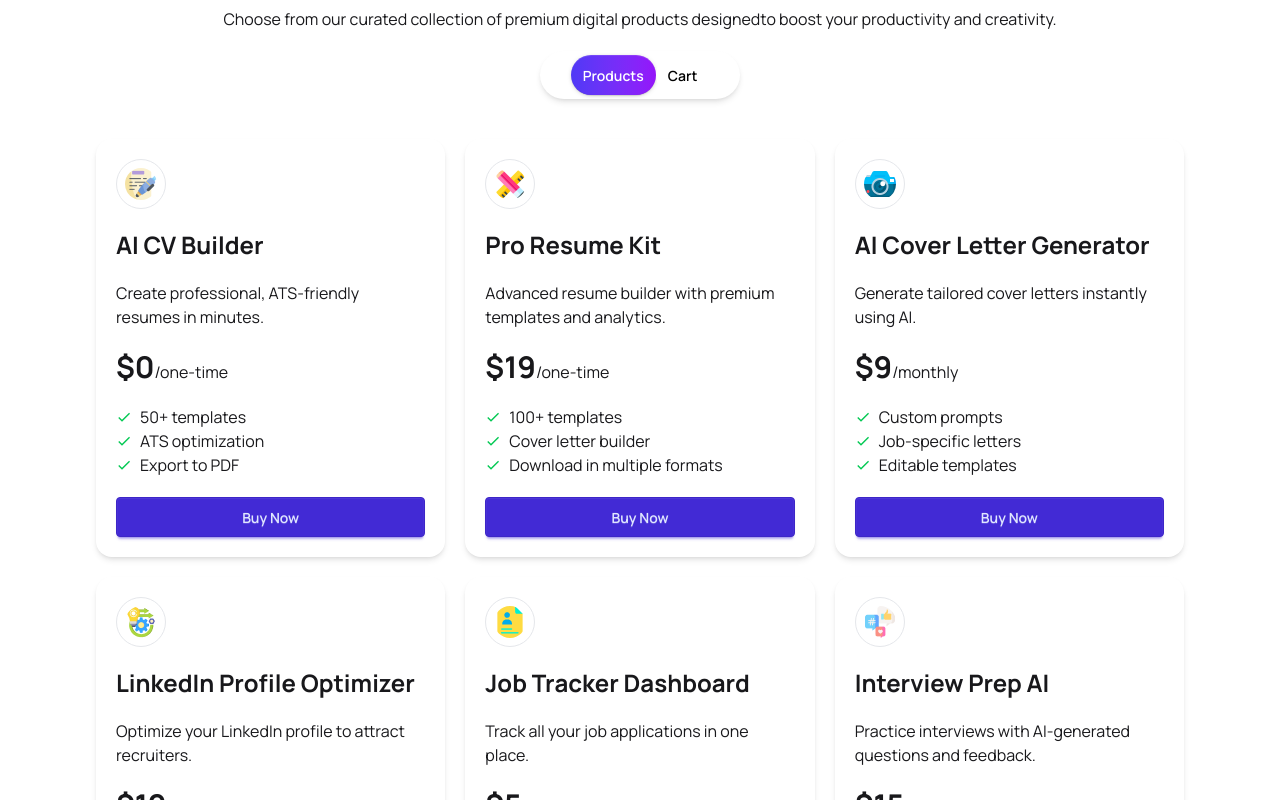
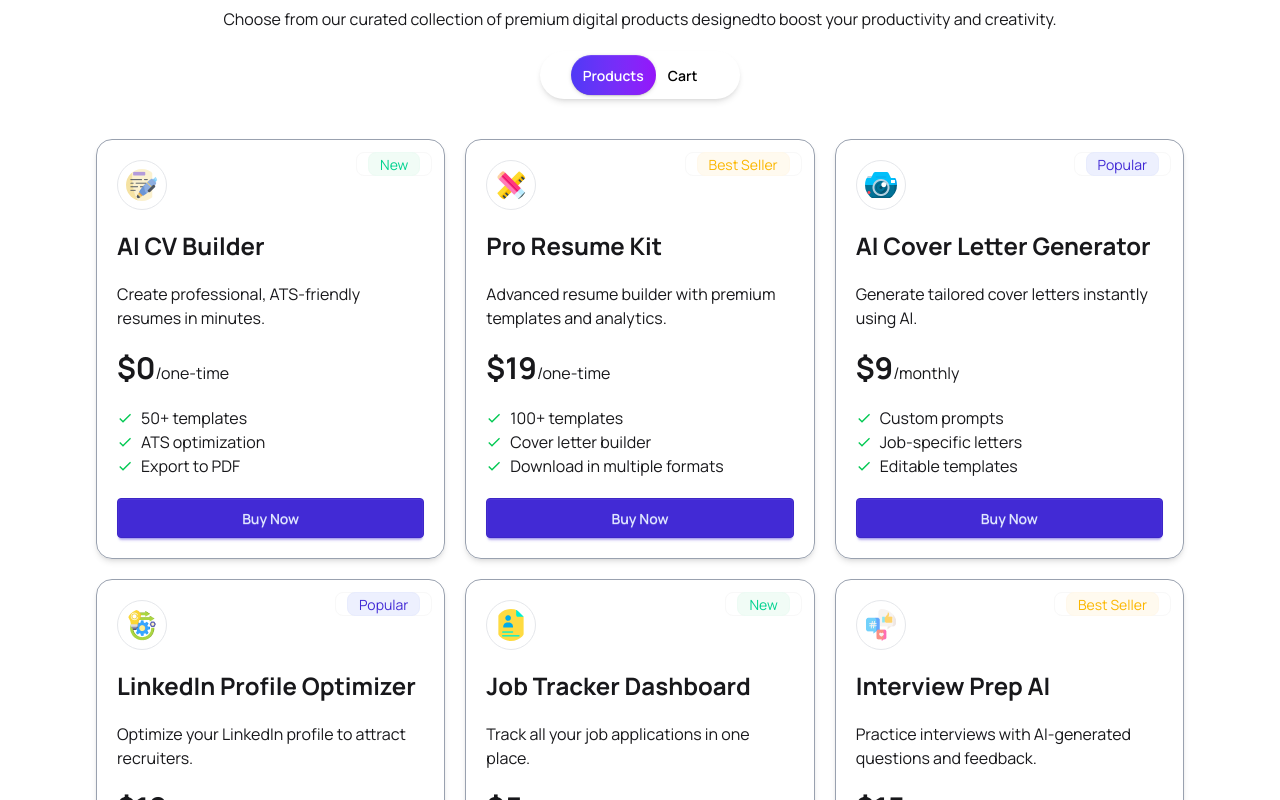
Before and after one commit to OmitHasanAdor/B13-A6-DigiTools-Platform, a React (Vite) app: page / in a window 1280 px wide. Shown: the part 1080-1880 px from the top of the page. Built offline with nearby package versions, Linux system fonts and the light colour scheme.

Commit message:
added badge dynamically from json data by conditional rendering

```diff
--- a/src/components/Pricing.jsx
+++ b/src/components/Pricing.jsx
@@ -46,7 +46,7 @@ const Pricing = () => {
                         <li className=" text-white flex items-center gap-3"><MdDone className=' text-white' /> Advanced analytics</li>
                     </ul>
                   </div>
-                  <div className="">
+                 <div className="">
                     <button className='btn bg-white rounded-full w-full text-lg font-bold p-4'><span className="bg-linear-to-r from-[#4f39f6] to-[#9514fa] bg-clip-text text-transparent">Get Started Free</span></button>
                   </div>
                 </div>
--- a/src/components/Product.jsx
+++ b/src/components/Product.jsx
@@ -16,7 +16,12 @@ const Product = ({product,cart,setCart}) => {
       }
     }
     return (
-        <div className=' shadow-md rounded-2xl p-5 space-y-5'>
+        <div className=' border-gray-400 border shadow-md rounded-2xl p-5 space-y-5 relative'>
+          <div className="badge absolute top-3 right-3 ">
+            { product.tagType=='new' && <p className=' badge badge-soft badge-success'>New</p>}
+            { product.tagType=='best' && <p className='badge badge-soft badge-warning'>Best Seller</p>}
+            { product.tagType=='popular' && <p className='badge badge-soft badge-primary'>Popular</p>}
+          </div>
           <div className="">
              <img src={product.icon} alt="" className='border rounded-[50%] p-2 border-gray-200' />
           </div>
```
